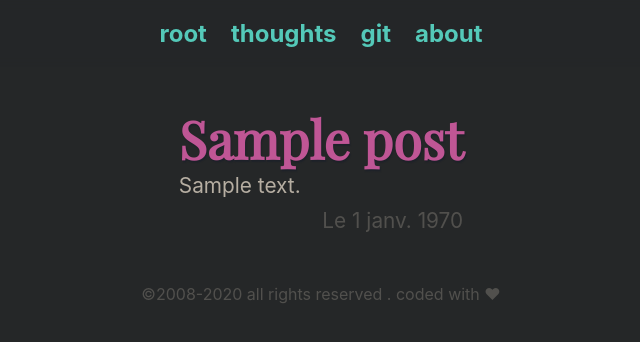
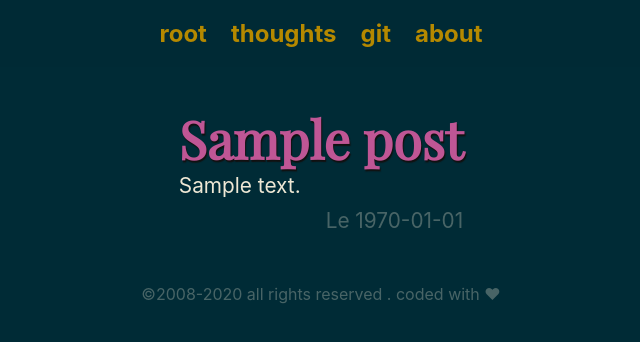
Before and after one commit to hotrooibos/mdCMS, a Python web app: template src/mdcms/templates/pages/fullposts.j2 in a window 1280 px wide. Shown: the top 342 px of the page, without its empty margins (319-959 px from the left). Run offline with Jinja, Linux system fonts and the light colour scheme; the template is opened without the code that fills it: most values are stand-ins (such as "Sample title", 1, 10 or a date in 2020).

Commit message:
solarized

```diff
--- a/src/mdcms/static/script.js
+++ b/src/mdcms/static/script.js
@@ -125,7 +125,7 @@ function convertEpoch(dates) {
         const opt = { dateStyle: "medium" };
         dt = parseInt(d.innerHTML);
         dt = new Date(dt * 1000);
-        d.innerHTML = dt.toLocaleString('fr-FR', opt);
+        d.innerHTML = dt.toISOString().split('T')[0];
     }
 }
 
--- a/src/mdcms/static/style.css
+++ b/src/mdcms/static/style.css
@@ -19,20 +19,20 @@ body {
     padding: 0;
     margin: 0;
     width: 100%;
-    background-color: #252728;
-    color: #b6aea2;
+    background-color: #002b36;
+    color: #eee8d5;
     font: 16px -apple-system, BlinkMacSystemFont, "Segoe UI", Roboto, "Helvetica Neue", Arial, "Noto Sans", sans-serif;
     align-items: center;
 }
 
 a,
 a:visited {
-    color: #54c9b9;
+    color: #b58900;
     font-weight: bold;
     text-decoration: none;
 }
 a:hover {
-    color: #9bddd4;
+    color: #2aa198;
 }
 
 p {
@@ -63,13 +63,13 @@ p code {
 }
 pre {
     padding: .7em 2%;
-    background-color: rgb(84, 201, 185, .2);
+    background-color: #073642;
     border-radius: .3em;
     margin: 1em 0 1em 2%;
     /* width: fit-content; */
     max-width: 92%;
     /* min-width: 50%; */
-    border-left: 5px solid #54c9b9;
+    border-left: 5px solid #b58900;
     overflow-x: hidden;
     box-shadow: 1px 2px 5px #1e2229;
     white-space: pre-wrap;
@@ -90,7 +90,7 @@ h2,
 h3,
 h4,
 h5 {
-    color: #d1cbc3;
+    color: #fdf6e3;
 }
 
 h1 {
@@ -115,7 +115,7 @@ h1 {
     padding: .3em;
     border-radius: .3em;
     font-weight: bold;
-    color: #252728;
+    color: #002b36;
     background-color: #C06C84;
 }
 
@@ -127,7 +127,7 @@ HEADER
     position: sticky;
     top: 0;
     width: 100%;
-    background-color: rgba(37, 39, 40, .9);
+    background-color: rgba(0, 43, 54, .9);
     justify-content: center;
     align-items: center;
     -webkit-backdrop-filter: blur(4px);
@@ -250,10 +250,13 @@ CONTENT
         margin-top: 2em;
         font-size: .8em;
         font-weight: bold;
-        opacity: .4;
+        color: #586e75;
     }
     #metadata p {
         text-align: left;
+    }
+    #metadata p:hover {
+        color: #849496;
     }
     #post {
         margin: 2em 0;
@@ -278,9 +281,9 @@ CONTENT
         margin: .5em 0 0;
         font-size: 2.5em;
         font-family: "Playfair Display", serif;
-        color: #d1cbc3;
+        color: #fdf6e3;
         text-align: left;
-        text-shadow: 1px 2px 1px #1e2229;
+        text-shadow: 1px 2px 1px #111;
     }
 
     .postitle a,
@@ -301,6 +304,7 @@ CONTENT
         width: 100%;
     }
         #toggleform {
+            color: #b58900;
             font-weight: bold;
             cursor: pointer;
         }
@@ -335,7 +339,7 @@ CONTENT
             margin: .5em 0;
             padding: .3em;
             border: none;
-            background-color: #b6aea2;
+            background-color: #fdf6e3;
             border-radius: .3em;
             width: 95%;
             max-width: 15em;
@@ -387,7 +391,7 @@ CONTENT
     }
         #like a {
             font-size: 1.2em;
-            color: #C06C84;
+            color: #d33682;
         }
         #like a:hover {
             background-color: initial;
--- a/src/mdcms/templates/pages/index.j2
+++ b/src/mdcms/templates/pages/index.j2
@@ -12,7 +12,7 @@
 	<ul>
 	{% for p in posts %}
 	{% if loop.index < 6 %}
-	<li><a href="{{ url_for('post', url=p.url) }}">{{ p.title }}</a></li>
+	<li><time>{{ p.ctime }}</time> <a href="{{ url_for('post', url=p.url) }}">{{ p.title }}</a></li>
 	{% endif %}
 	{% endfor %}
 	</ul>
```
